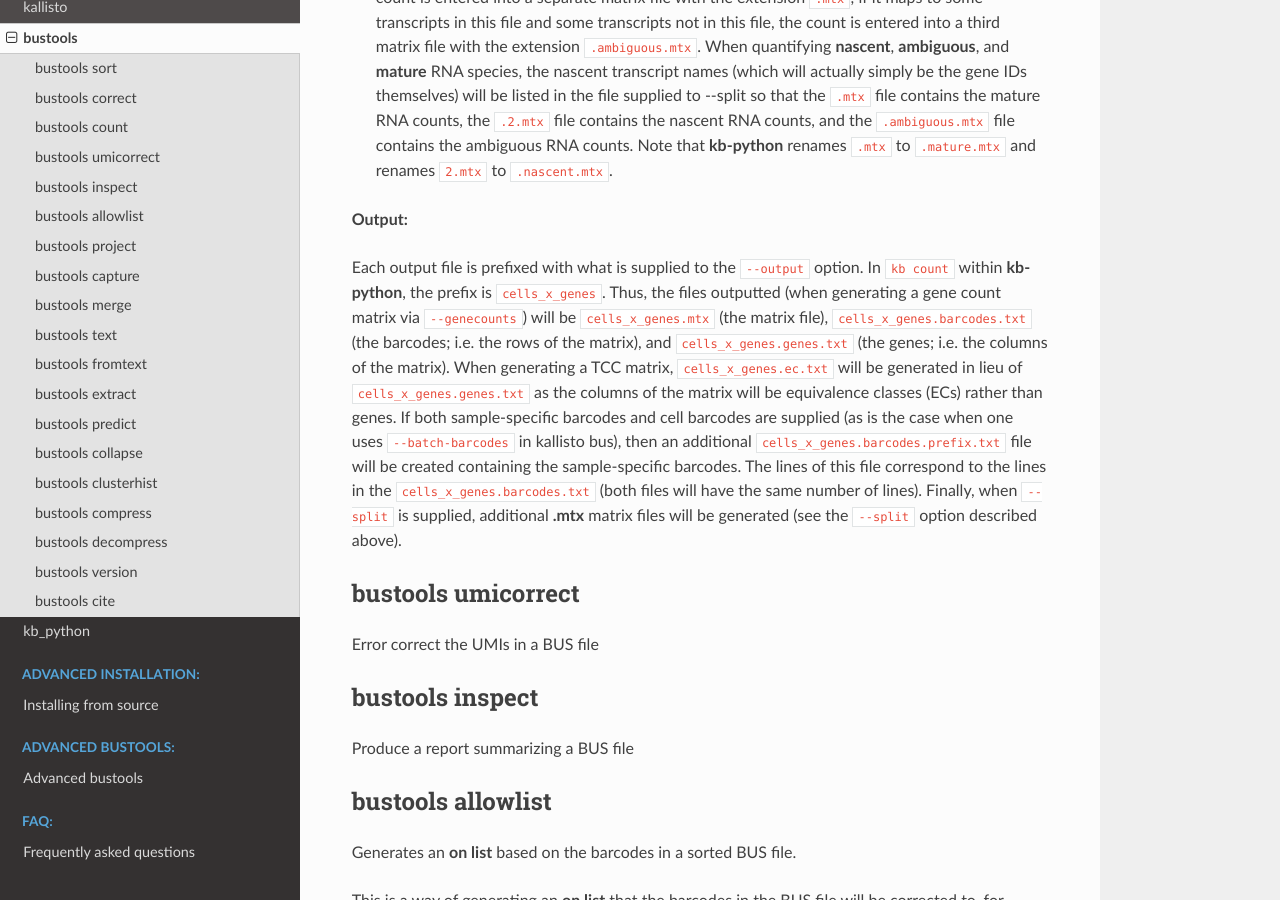
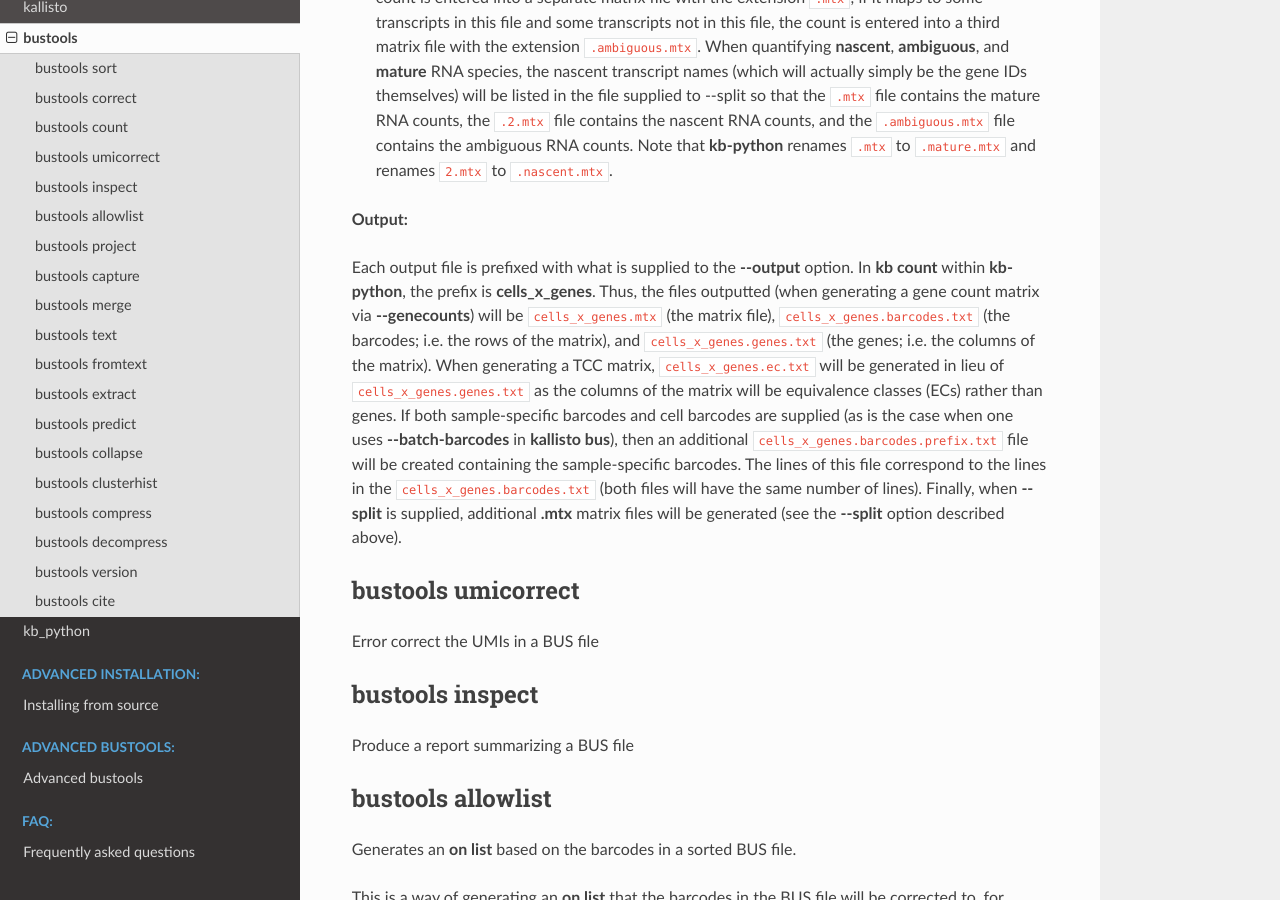
Before and after one commit to pachterlab/kb_docs, a Sphinx documentation site: the page built from docs/source/manuals/bustools.rst, in a window 1280 px wide and 900 px high, scrolled down 3323 px. Built offline with Sphinx 7.4.7 and the Read the Docs theme 2.0.0, drawn with Linux system fonts in a browser that asks for light colours.

```diff
--- a/docs/source/manuals/bustools.rst
+++ b/docs/source/manuals/bustools.rst
@@ -106,7 +106,7 @@ Generates count matrices from BUS files that have been sorted and barcode-error-
 
 **Output:**
 
-Each output file is prefixed with what is supplied to the ``--output`` option. In ``kb count`` within **kb-python**, the prefix is ``cells_x_genes``. Thus, the files outputted (when generating a gene count matrix via ``--genecounts``) will be ``cells_x_genes.mtx`` (the matrix file), ``cells_x_genes.barcodes.txt`` (the barcodes; i.e. the rows of the matrix), and ``cells_x_genes.genes.txt`` (the genes; i.e. the columns of the matrix). When generating a TCC matrix, ``cells_x_genes.ec.txt`` will be generated in lieu of ``cells_x_genes.genes.txt`` as the columns of the matrix will be equivalence classes (ECs) rather than genes. If both sample-specific barcodes and cell barcodes are supplied (as is the case when one uses ``--batch-barcodes`` in kallisto bus), then an additional ``cells_x_genes.barcodes.prefix.txt`` file will be created containing the sample-specific barcodes. The lines of this file correspond to the lines in the ``cells_x_genes.barcodes.txt`` (both files will have the same number of lines). Finally, when ``--split`` is supplied, additional **.mtx** matrix files will be generated (see the ``--split`` option described above).
+Each output file is prefixed with what is supplied to the **--output** option. In **kb count** within **kb-python**, the prefix is **cells_x_genes**. Thus, the files outputted (when generating a gene count matrix via **--genecounts**) will be ``cells_x_genes.mtx`` (the matrix file), ``cells_x_genes.barcodes.txt`` (the barcodes; i.e. the rows of the matrix), and ``cells_x_genes.genes.txt`` (the genes; i.e. the columns of the matrix). When generating a TCC matrix, ``cells_x_genes.ec.txt`` will be generated in lieu of ``cells_x_genes.genes.txt`` as the columns of the matrix will be equivalence classes (ECs) rather than genes. If both sample-specific barcodes and cell barcodes are supplied (as is the case when one uses **--batch-barcodes** in **kallisto bus**), then an additional ``cells_x_genes.barcodes.prefix.txt`` file will be created containing the sample-specific barcodes. The lines of this file correspond to the lines in the ``cells_x_genes.barcodes.txt`` (both files will have the same number of lines). Finally, when **--split** is supplied, additional **.mtx** matrix files will be generated (see the **--split** option described above).
 
 
 
```
